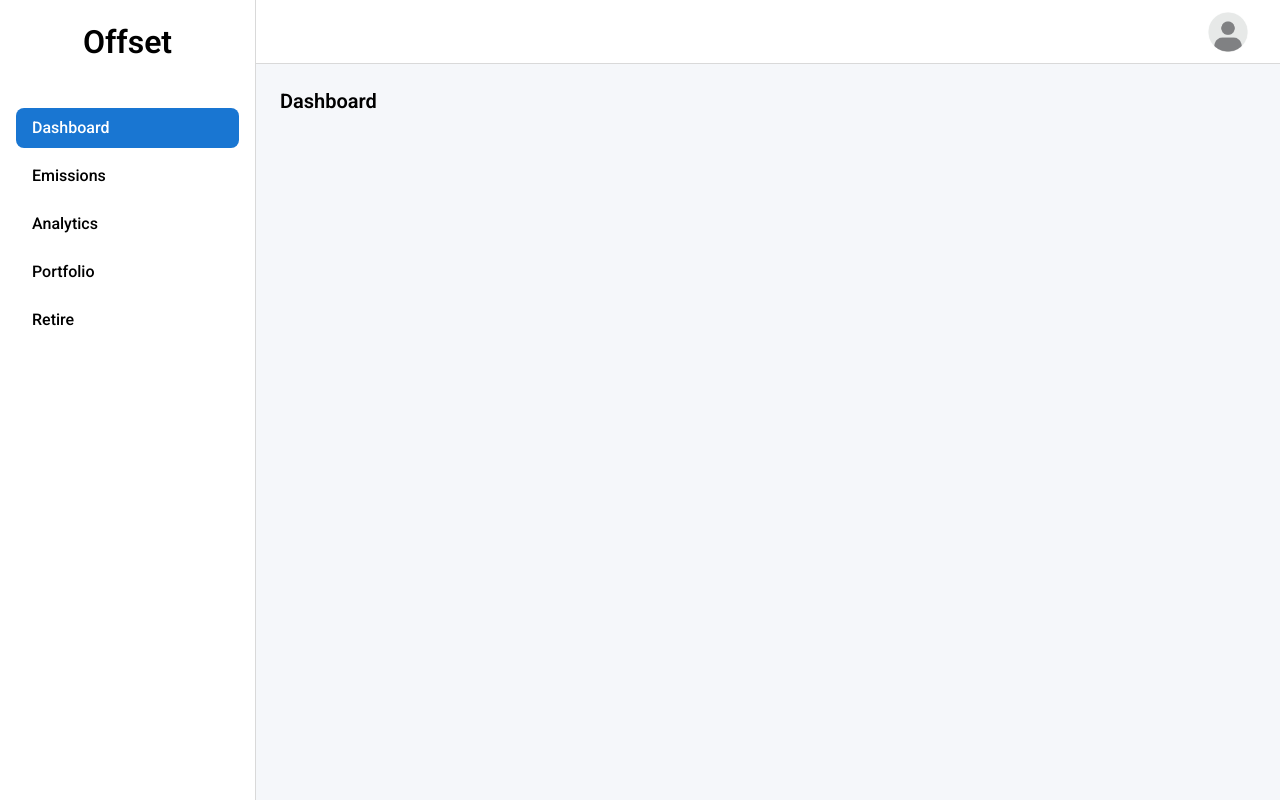
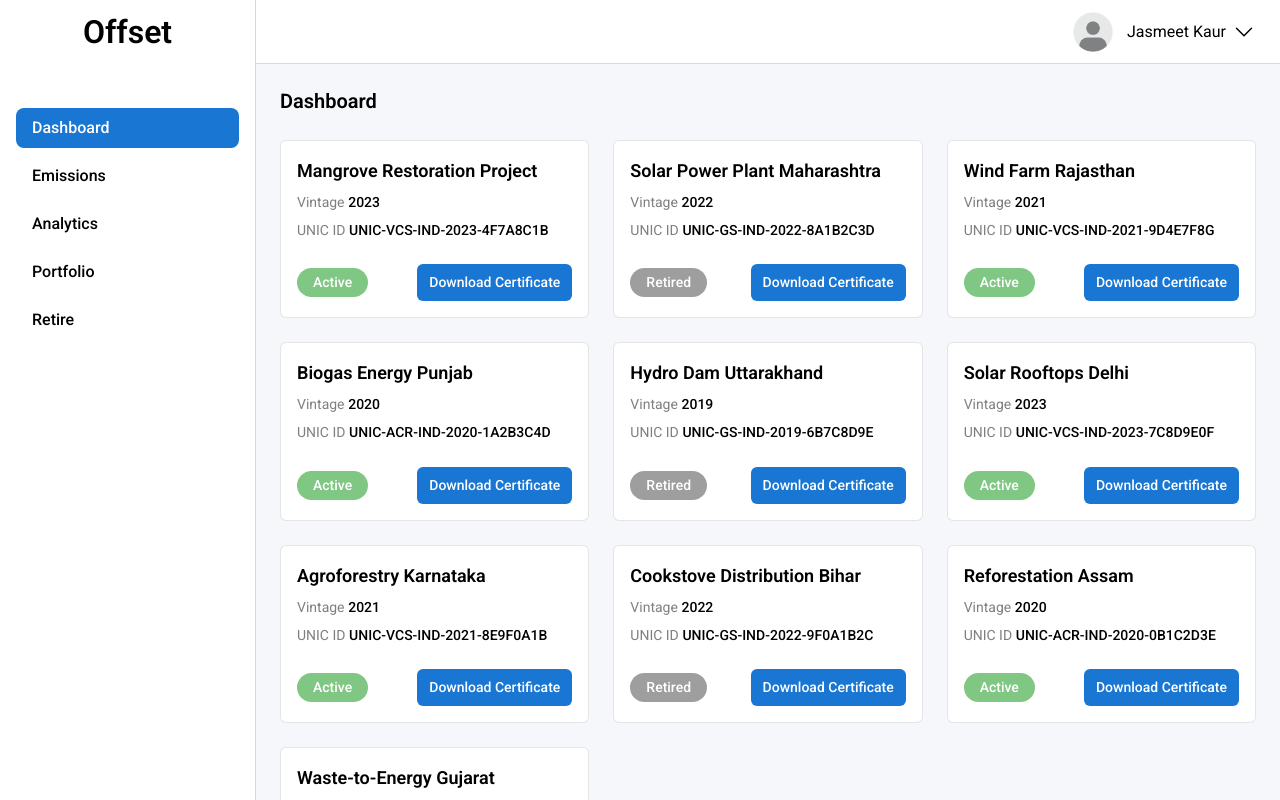
Before and after one commit to Jasmeet-Kaur02/offset-frontend-assignment, a React (Vite) app: page / in a window 1280 px wide. Built offline with nearby package versions, Linux system fonts and the light colour scheme.

Commit message:
made small fixes on header and sidebar and add carbon credit card on dashboard

```diff
--- /dev/null
+++ b/src/atoms/ProfileMenu.jsx
@@ -0,0 +1,30 @@
+import Profile from "../assets/profile-dummy.jpg";
+
+export function ProfileMenu() {
+  return (
+    <div className="flex items-center cursor-pointer">
+      <img
+        src={Profile}
+        alt="Profile"
+        className="w-14 h-14 rounded-full object-cover"
+      />
+      <h6 className="font-robotoNormal mx-[6px]">Jasmeet Kaur</h6>
+      <span className="-rotate-90 lg:rotate-0">
+        <svg
+          xmlns="http://www.w3.org/2000/svg"
+          fill="none"
+          viewBox="0 0 24 24"
+          strokeWidth={1.5}
+          stroke="currentColor"
+          className="size-6"
+        >
+          <path
+            strokeLinecap="round"
+            strokeLinejoin="round"
+            d="m19.5 8.25-7.5 7.5-7.5-7.5"
+          />
+        </svg>
+      </span>
+    </div>
+  );
+}
--- /dev/null
+++ b/src/organisms/CarbonCreditCard.jsx
@@ -0,0 +1,33 @@
+export function CarbonCreditCard({ project_name, unic_id, vintage, status }) {
+  return (
+    <div className="bg-white rounded-md py-4 px-4 border border-black border-opacity-10">
+      <h5 className="font-robotoSemibold text-lg md:text-xl xl:text-lg 2xl:text-2xl">
+        {project_name}
+      </h5>
+      <p className="text-sm md:text-base xl:text-sm mt-2 2xl:text-lg text-black">
+        <span className="text-opacity-50 text-black font-robotoNormal">
+          Vintage
+        </span>{" "}
+        <span className="font-robotoMedium">{vintage}</span>
+      </p>
+      <p className="text-sm md:text-base xl:text-sm mt-2 2xl:text-lg text-black">
+        <span className="text-opacity-50 text-black font-robotoNormal">
+          UNIC ID
+        </span>{" "}
+        <span className="font-robotoMedium">{unic_id}</span>
+      </p>
+      <div className="flex items-center mt-6 justify-between">
+        <span
+          className={`${
+            status === "Active" ? "bg-lightGreen" : "bg-gray"
+          } font-robotoMedium text-white py-1 px-4 rounded-full text-sm`}
+        >
+          {status}
+        </span>
+        <button className="bg-blue text-white rounded-md text-sm font-robotoMedium py-[8px] px-[12px]">
+          Download Certificate
+        </button>
+      </div>
+    </div>
+  );
+}
--- a/src/organisms/Header.jsx
+++ b/src/organisms/Header.jsx
@@ -1,4 +1,4 @@
-import Profile from "../assets/profile-dummy.jpg";
+import { ProfileMenu } from "../atoms/ProfileMenu";
 
 export function Header({ setIsOpen }) {
   return (
@@ -6,6 +6,11 @@ export function Header({ setIsOpen }) {
       className="h-16 bg-white border-b border-black/15 border-opacity-30
     flex items-center justify-between lg:justify-end px-4 lg:px-6 z-0"
     >
+      {/* Company Name for mobile */}
+      <div className="h-16 lg:hidden flex items-center justify-center">
+        <h1 className="text-3xl font-robotoSemibold text-black">Offset</h1>
+      </div>
+
       {/* Left: Hamburger for mobile */}
       <button
         className="lg:hidden p-2"
@@ -39,12 +44,10 @@ export function Header({ setIsOpen }) {
         </svg>
       </button>
 
-      {/* Right: Profile Image  */}
-      <img
-        src={Profile}
-        alt="Profile"
-        className="w-14 h-14 rounded-full object-cover"
-      />
+      {/* Right: Profile Image for desktop  */}
+      <div className="hidden lg:block">
+        <ProfileMenu />
+      </div>
     </header>
   );
 }
--- a/src/organisms/Sidebar.jsx
+++ b/src/organisms/Sidebar.jsx
@@ -1,3 +1,5 @@
+import { ProfileMenu } from "../atoms/ProfileMenu";
+
 const menuItems = [
   { name: "Dashboard" },
   { name: "Emissions" },
@@ -19,17 +21,21 @@ export function Sidebar({ isOpen, setIsOpen, active, setActive }) {
 
       {/* Sidebar */}
       <aside
-        className={`fixed lg:static z-30 w-64 bg-white border-r border-black/15
+        className={`fixed lg:static z-30 pb-5 w-64 bg-white border-r border-black/15
           border-opacity-30 h-full flex flex-col transform transition-transform
-          ${isOpen ? "translate-x-0" : "-translate-x-full lg:translate-x-0"}`}
+          ${isOpen ? "-translate-x-0" : "-translate-x-full lg:translate-x-0"}`}
       >
+        <div className="flex h-full flex-col justify-between">
+          <div>
             {/* Logo */}
-        <div className="h-16 flex items-center justify-center pt-5">
-          <h1 className="text-3xl font-robotoSemibold text-black">Offset</h1>
+            <div className="h-16 flex items-center justify-center">
+              <h1 className="text-3xl font-robotoSemibold text-black">
+                Offset
+              </h1>
             </div>
 
             {/* Links */}
-        <nav className="flex-1 px-4 py-6 space-y-2 mt-5">
+            <nav className="flex-1 px-4 py-6 space-y-2 lg:mt-5">
               {menuItems.map((item) => (
                 <button
                   key={item.name}
@@ -49,6 +55,13 @@ export function Sidebar({ isOpen, setIsOpen, active, setActive }) {
                 </button>
               ))}
             </nav>
+          </div>
+
+          {/* Profile Menu for mobile */}
+          <div className="px-4 lg:hidden">
+            <ProfileMenu />
+          </div>
+        </div>
       </aside>
     </>
   );
--- a/src/pages/dashboard/index.jsx
+++ b/src/pages/dashboard/index.jsx
@@ -1,10 +1,17 @@
-import { useState } from "react";
+import { useState, useEffect } from "react";
 import { Sidebar } from "../../organisms/Sidebar";
 import { Header } from "../../organisms/Header";
+import { CarbonCreditCard } from "../../organisms/CarbonCreditCard";
+import creditsJson from "../../assets/data/credits.json";
 
 export function Dashboard() {
   const [isOpen, setIsOpen] = useState(false);
   const [active, setActive] = useState("Dashboard");
+  const [credits, setCredits] = useState([]);
+
+  useEffect(() => {
+    setCredits(creditsJson);
+  }, []);
 
   return (
     <div className="flex h-screen overflow-hidden">
@@ -28,7 +35,11 @@ export function Dashboard() {
           </h2>
 
           {/* Responsive grid for cards */}
-          <div className="grid grid-cols-1 sm:grid-cols-2 lg:grid-cols-3 gap-6"></div>
+          <div className="grid grid-cols-1 sm:grid-cols-2 xl:grid-cols-3 gap-6">
+            {credits.map((credit) => (
+              <CarbonCreditCard key={credit.unic_id} {...credit} />
+            ))}
+          </div>
         </main>
       </div>
     </div>
```
Lines whose indentation alone changed are shown as unchanged.
